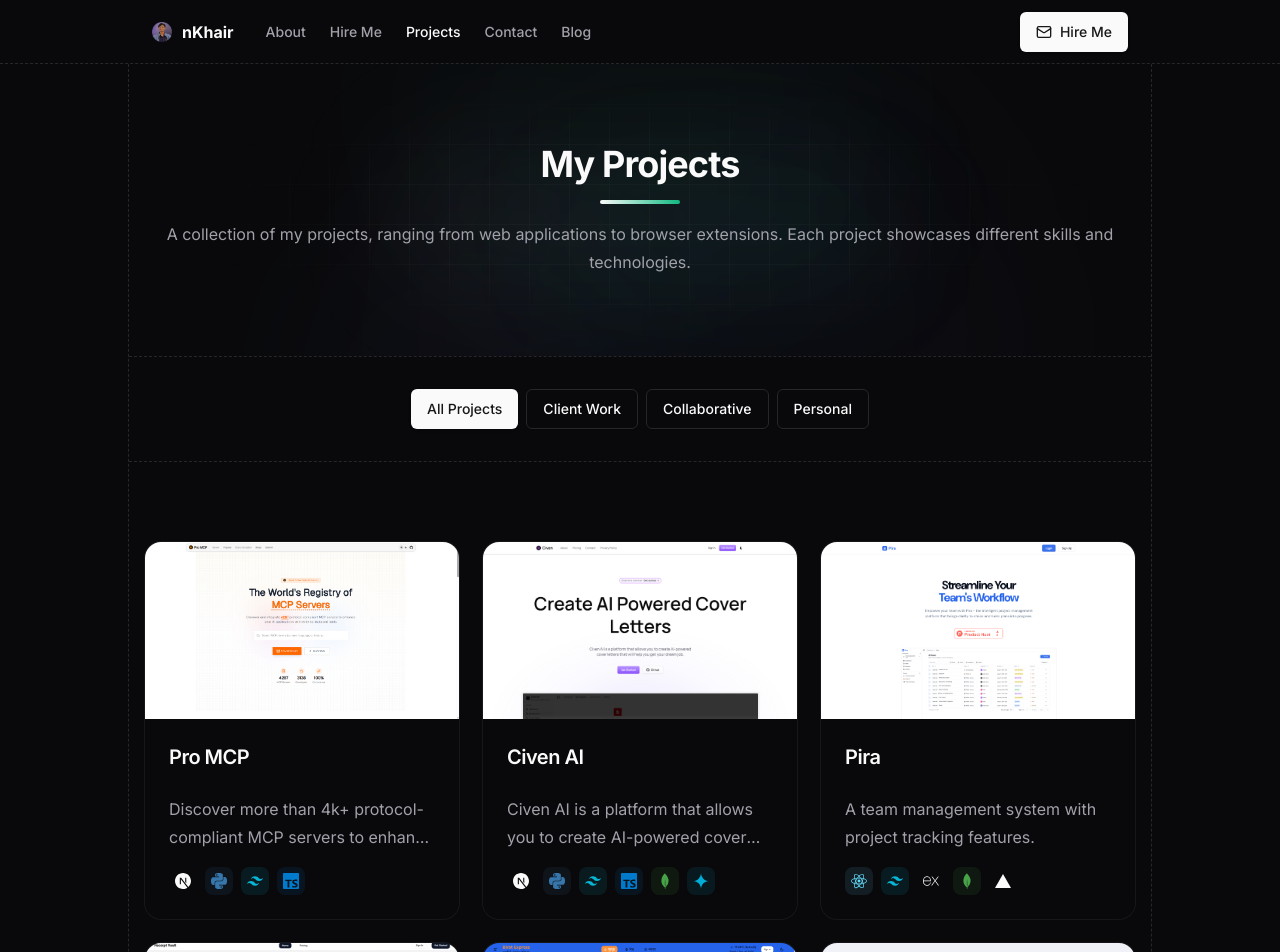
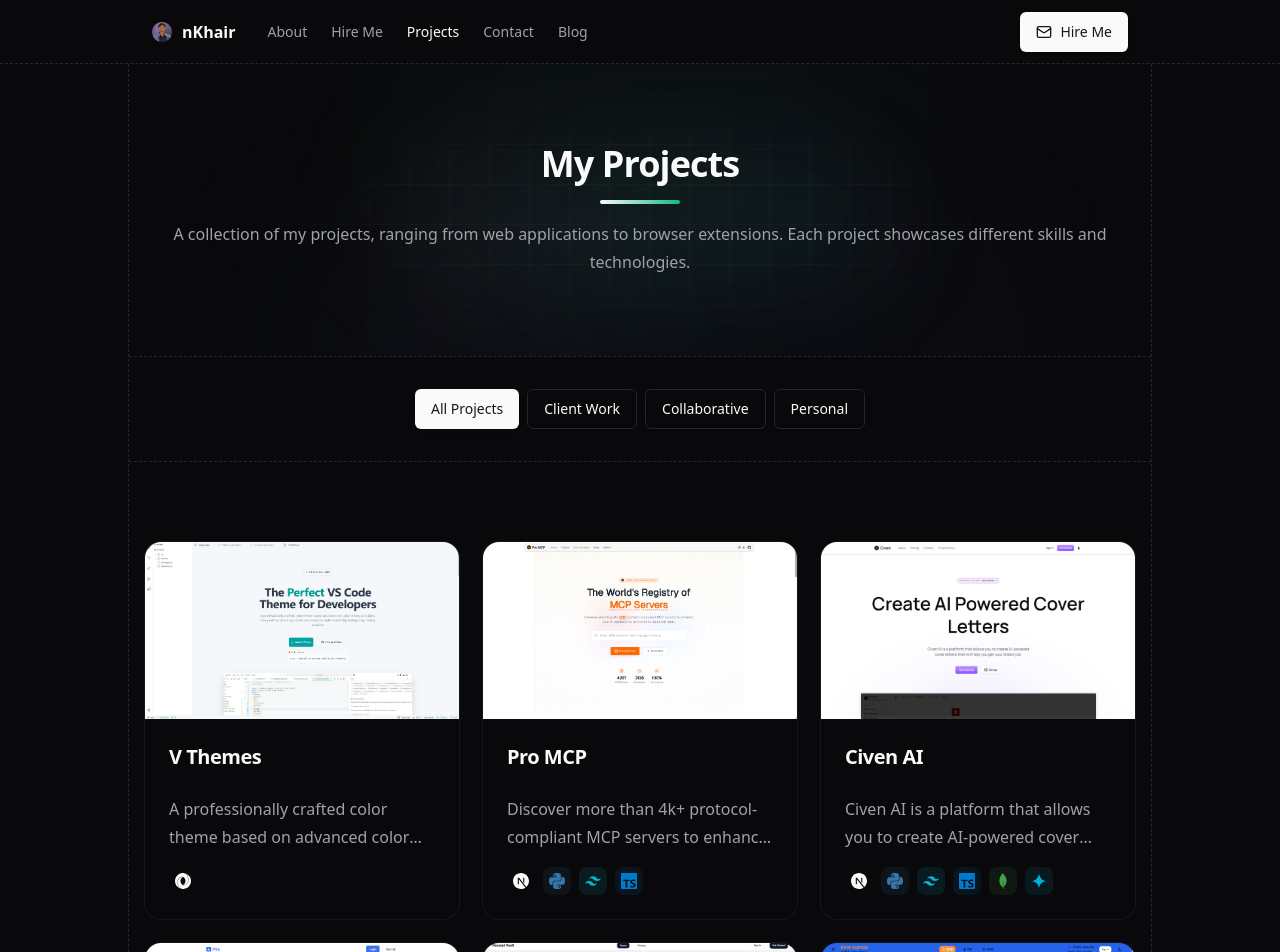
Before and after one commit to nabinkhair42/personal-website, a Next.js app: page /projects in a window 1280 px wide. Shown: the top 952 px of the page. Built offline with nearby package versions, Linux system fonts and the light colour scheme.

Commit message:
few added

```diff
--- a/src/app/layout.tsx
+++ b/src/app/layout.tsx
@@ -1,5 +1,5 @@
 import type { Metadata } from "next";
-import NextTopLoader from 'nextjs-toploader';
+import NextTopLoader from "nextjs-toploader";
 import { ThemeProvider } from "@/components/theme-provider";
 import { Navbar } from "@/components/navbar";
 import { Footer } from "@/components/footer";
@@ -7,19 +7,25 @@
 import { Toaster } from "@/components/ui/sonner";
 import { RightClick } from "@/components/ui/ui-extend/RightClick";
 import { navigationMenuItems } from "@/constants/menu-items";
-import { Inter } from 'next/font/google'
-import { cn } from "@/lib/utils";
-const inter = Inter({ subsets: ['latin'] })
-
 
 export const metadata: Metadata = {
   metadataBase: new URL("https://nabinkhair.com.np/"),
   title: {
     default: "Nabin Khair - Full Stack Developer",
-    template: "%s | Nabin Khair"
+    template: "%s | Nabin Khair",
   },
-  description: "I am a Full Stack Developer with a passion for building web applications. I have experience in building web applications using React, Next.js, and Node.js. I am also familiar with TypeScript, GraphQL, and MongoDB.",
-  keywords: ["Full Stack Developer", "React", "Next.js", "TypeScript", "Node.js", "Web Development", "Frontend Developer", "Backend Developer"],
+  description:
+    "I am a Full Stack Developer with a passion for building web applications. I have experience in building web applications using React, Next.js, and Node.js. I am also familiar with TypeScript, GraphQL, and MongoDB.",
+  keywords: [
+    "Full Stack Developer",
+    "React",
+    "Next.js",
+    "TypeScript",
+    "Node.js",
+    "Web Development",
+    "Frontend Developer",
+    "Backend Developer",
+  ],
   authors: [{ name: "Nabin Khair" }],
   creator: "Nabin Khair",
   publisher: "Nabin Khair",
@@ -29,9 +35,9 @@
     telephone: false,
   },
   alternates: {
-    canonical: '/',
+    canonical: "/",
     languages: {
-      'en-US': '/en-US',
+      "en-US": "/en-US",
     },
   },
   openGraph: {
@@ -41,15 +47,17 @@
     title: "Nabin Khair - Full Stack Developer",
     description: "Full Stack Developer specializing in modern web technologies",
     siteName: "Nabin Khair Portfolio",
-    images: [{
-      url: "/og/home.png",
-      width: 1200,
-      height: 630,
-      alt: "Nabin Khair - Full Stack Developer"
-    }],
+    images: [
+      {
+        url: "/og/home.png",
+        width: 1200,
+        height: 630,
+        alt: "Nabin Khair - Full Stack Developer",
+      },
+    ],
   },
   twitter: {
-    card: 'summary_large_image',
+    card: "summary_large_image",
     title: "Nabin Khair - Full Stack Developer",
     description: "Full Stack Developer specializing in modern web technologies",
     creator: "@khairnabin",
@@ -61,21 +69,21 @@
     googleBot: {
       index: true,
       follow: true,
-      'max-video-preview': -1,
-      'max-image-preview': 'large',
-      'max-snippet': -1,
+      "max-video-preview": -1,
+      "max-image-preview": "large",
+      "max-snippet": -1,
     },
   },
   icons: {
-    icon: '/nabin.png',
-    shortcut: '/nabin.png',
-    apple: '/nabin.png',
+    icon: "/nabin.png",
+    shortcut: "/nabin.png",
+    apple: "/nabin.png",
     other: {
-      rel: 'apple-touch-icon-precomposed',
-      url: '/nabin.png',
+      rel: "apple-touch-icon-precomposed",
+      url: "/nabin.png",
     },
   },
-  manifest: '/site.webmanifest',
+  manifest: "/site.webmanifest",
 };
 
 export default function RootLayout({
@@ -84,23 +92,16 @@
   children: React.ReactNode;
 }) {
   return (
-    <html lang="en" suppressHydrationWarning >
-      <body suppressHydrationWarning
-      className={cn(inter.className, "bg-background antialiased")}
-      >
+    <html lang="en" suppressHydrationWarning>
+      <body suppressHydrationWarning>
         <ThemeProvider
           attribute="class"
           defaultTheme="dark"
           enableSystem
           disableTransitionOnChange
         >
-          <NextTopLoader
-            showSpinner={false}
-            color="green"
-          />
-          <RightClick
-            customMenuItems={navigationMenuItems}
-          >
+          <NextTopLoader showSpinner={false} color="green" />
+          <RightClick customMenuItems={navigationMenuItems}>
             <Navbar />
             <main className="container mx-auto px-4 sm:px-6 lg:px-8">
               {children}
--- a/src/constants/projects.ts
+++ b/src/constants/projects.ts
@@ -17,10 +17,9 @@
   SiGooglegemini,
   SiVercel,
   SiPython,
+  SiJson,
 } from "react-icons/si";
 import { FaBlogger } from "react-icons/fa";
-import LogoComponent from "./logo";
-
 interface Technology {
   name: string;
   icon: IconType;
@@ -40,6 +39,20 @@
 
 export const projects: Project[] = [
   {
+    title: "V Themes",
+    description:
+      "A professionally crafted color theme based on advanced color theory principles, designed to reduce eye strain and enhance code readability during long coding sessions",
+    image: "/projects/vthemes.png",
+    technologies: [
+      {
+        name: "JSON",
+        icon: SiJson,
+      },
+    ],
+    features: ["Implemented design principle and color theory."],
+    category: "personal",
+  },
+  {
     liveUrl: "https://promcp.vercel.app",
     title: "Pro MCP",
     description:
@@ -51,7 +64,9 @@
       { name: "Tailwind CSS", icon: SiTailwindcss, color: "#06B6D4" },
       { name: "TypeScript", icon: SiTypescript, color: "#007ACC" },
     ],
-    features: [],
+    features: [
+      "Build Custom Backend Service for onboarding every single MCPs.",
+    ],
     category: "personal",
   },
   {
```
Also changed, not shown: public/projects/vthemes.png (added).
